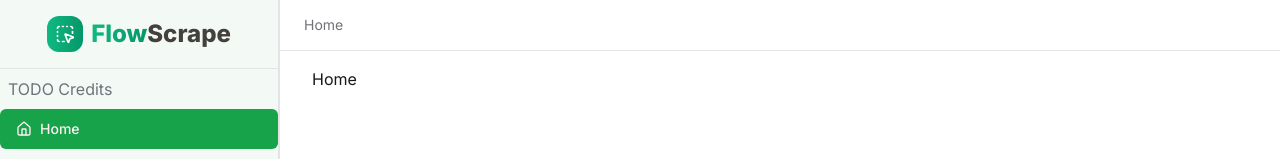
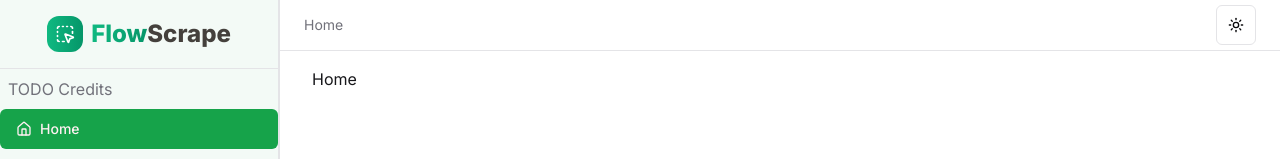
Before and after one commit to Kshitij-1008/scrape-flow, a Next.js app: page / in a window 1280 px wide. Shown: the top 159 px of the page. Built offline with nearby package versions, Linux system fonts and the light colour scheme.

Commit message:
Added dark mode toggle functionality

```diff
--- a/app/(dashboard)/layout.tsx
+++ b/app/(dashboard)/layout.tsx
@@ -1,5 +1,6 @@
 import BreadcrumbHeader from "@/components/BreadcrumbHeader";
 import DesktopSidebar from "@/components/Sidebar";
+import { ModeToggle } from "@/components/ThemeModeToggle";
 import { Separator } from "@/components/ui/separator";
 import React from "react";
 
@@ -10,6 +11,9 @@
             <div className="flex flex-col flex-1 min-h-screen">
                 <header className="flex items-center justify-between px-6 py-4 h-[50px] container">
                     <BreadcrumbHeader />
+                    <div className="gap-1 flex items-center">
+                        <ModeToggle />
+                    </div>
                 </header>
                 <Separator />
                 <div className="overflow-auto">
--- a/app/layout.tsx
+++ b/app/layout.tsx
@@ -1,6 +1,7 @@
 import type { Metadata } from "next";
 import { Inter } from "next/font/google";
 import "./globals.css";
+import { AppProviders } from "@/components/providers/AppProviders";
 
 const inter = Inter({ subsets: ["latin"] });
 
@@ -16,7 +17,9 @@
 }>) {
   return (
     <html lang="en">
-      <body className={inter.className}>{children}</body>
+      <body className={inter.className}>
+        <AppProviders>{children}</AppProviders>
+      </body>
     </html>
   );
 }
--- /dev/null
+++ b/components/ThemeModeToggle.tsx
@@ -0,0 +1,41 @@
+"use client";
+
+import { Moon, Sun } from "lucide-react";
+import { useTheme } from "next-themes";
+import * as React from "react";
+import { Button } from "./ui/button";
+
+import {
+    DropdownMenu,
+    DropdownMenuContent,
+    DropdownMenuItem,
+    DropdownMenuTrigger,
+} from "./ui/dropdown-menu";
+
+
+export function ModeToggle() {
+    const { setTheme } = useTheme();
+
+    return (
+        <DropdownMenu>
+            <DropdownMenuTrigger asChild>
+                <Button variant="outline" size="icon">
+                    <Sun className="h-[1.2rem] scale-100 rotate-0 transition-all dark:scale-0 dark:rotate-90" />
+                    <Moon className="absolute h-[1.2rem] scale-0 rotate-90 transition-all dark:scale-100 dark:rotate-0" />
+                    <span className="sr-only">Toggle theme</span>
+                </Button>
+            </DropdownMenuTrigger>
+            <DropdownMenuContent align="end">
+                <DropdownMenuItem onClick={() => setTheme("light")}>
+                    Light
+                </DropdownMenuItem>
+                <DropdownMenuItem onClick={() => setTheme("dark")}>
+                    Dark
+                </DropdownMenuItem>
+                <DropdownMenuItem onClick={() => setTheme("system")}>
+                    System
+                </DropdownMenuItem>
+            </DropdownMenuContent>
+        </DropdownMenu>
+    )
+}
--- a/components/providers/AppProviders.tsx
+++ b/components/providers/AppProviders.tsx
@@ -0,0 +1,11 @@
+"use client";
+
+import { ThemeProvider } from "next-themes";
+
+export function AppProviders({ children } : { children: React.ReactNode }){
+    return (
+        <ThemeProvider attribute="class" defaultTheme="system" enableSystem>
+            {children}
+        </ThemeProvider>
+    );
+}
```
